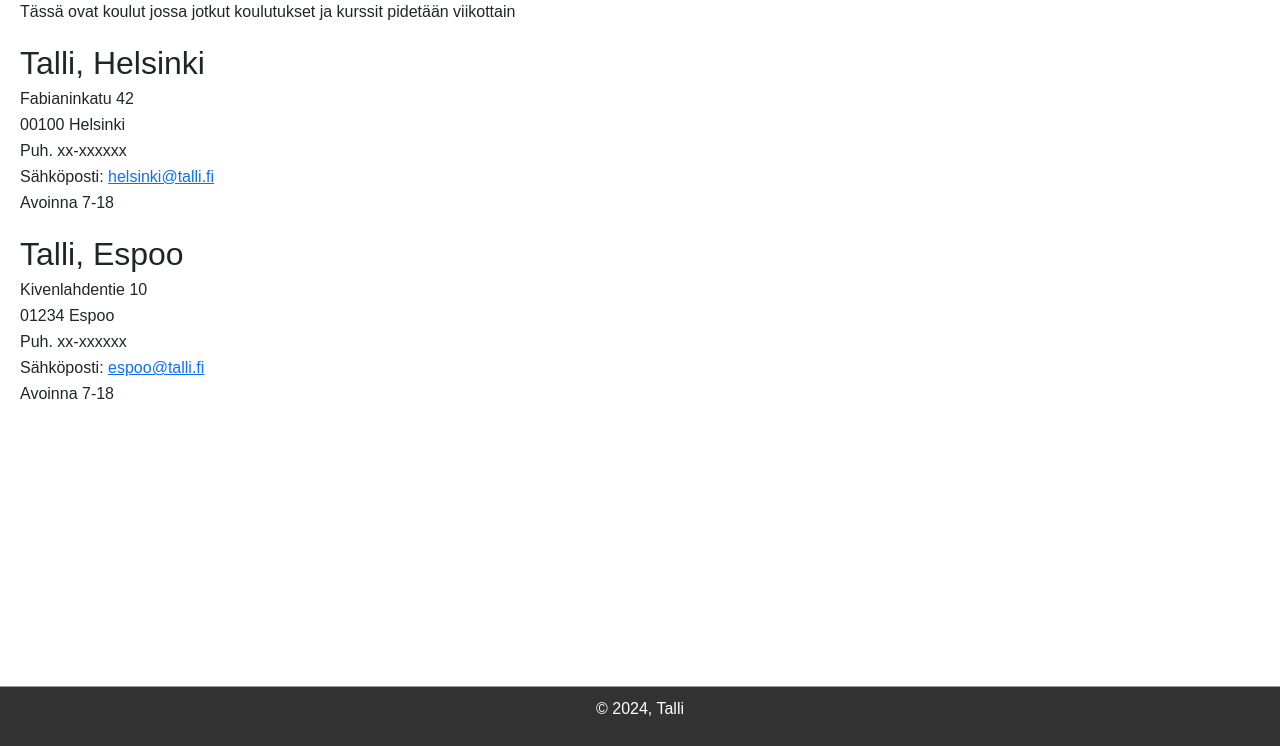
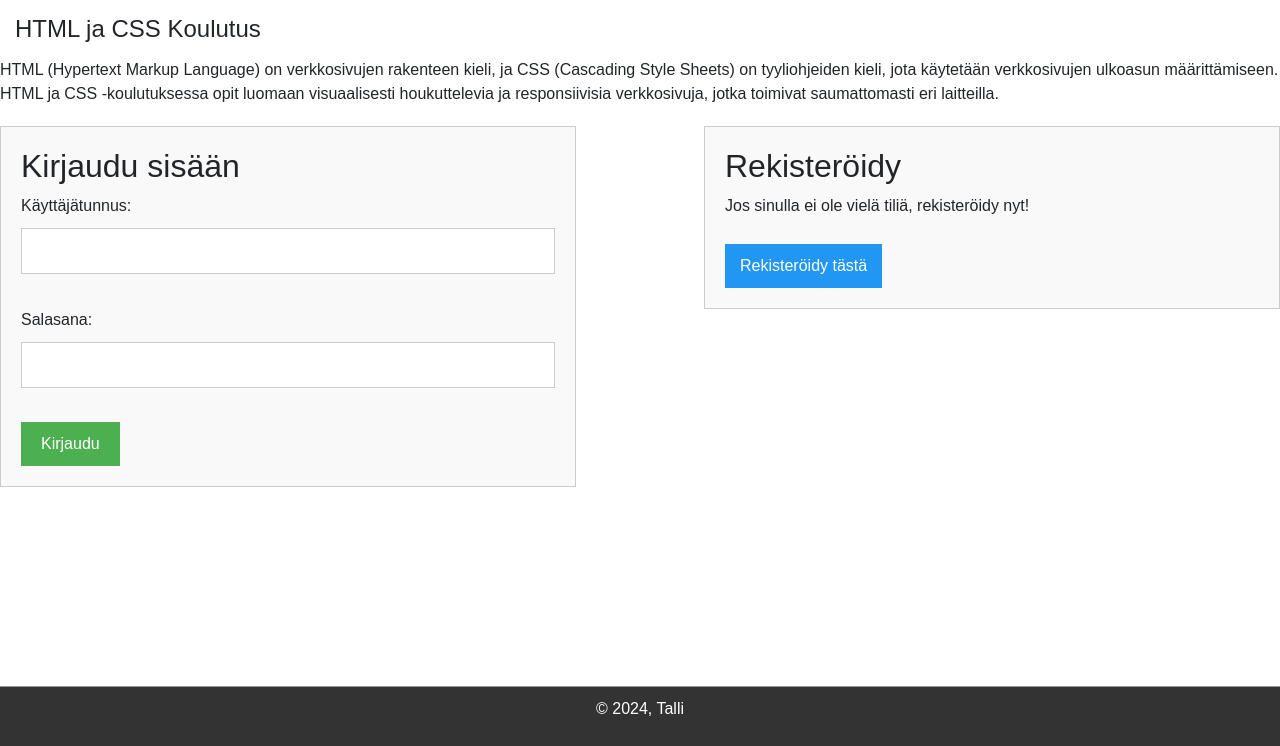
Before and after one commit to Chiya-hekmatyar/Talli_projekti, a PHP site: page /htmlcsskoulutus.php in a window 1280 px wide. Shown: the part 54-800 px from the top of the page. Run offline with PHP 8.4, Linux system fonts and the light colour scheme.

Commit message:
added all koulutukset

```diff
--- a/htmlcsskoulutus.php
+++ b/htmlcsskoulutus.php
@@ -1,32 +1,49 @@
 <!DOCTYPE html>
 <html>
 <?php
-$title = "HTML ja CSS Koulutus";
-$css = "koulut.css";
+$title = "HTML ja CSS koulutus";
+$css = "koulutuksiencss.css";
 include 'headers.php';
 ?>
 <body>
     <?php include 'navigointi.html'; ?>
+
     <div class="content">
-  <p class="store">Tässä ovat koulut jossa jotkut koulutukset ja kurssit pidetään viikottain</p>
-  <div class="store">
-    <h2>Talli, Helsinki</h2>
-    <p>Fabianinkatu 42</p>
-    <p>00100 Helsinki</p>
-    <p>Puh. xx-xxxxxx</p>
-    <p>Sähköposti: <a href="mailto:helsinki@talli.fi">helsinki@talli.fi</a></p>
-    <p>Avoinna 7-18</p>
+
+        <h1>HTML ja CSS Koulutus</h1>
+
+
+        <p>
+            HTML (Hypertext Markup Language) on verkkosivujen rakenteen kieli, ja CSS (Cascading Style Sheets)
+            on tyyliohjeiden kieli, jota käytetään verkkosivujen ulkoasun määrittämiseen. HTML ja CSS -koulutuksessa
+            opit luomaan visuaalisesti houkuttelevia ja responsiivisia verkkosivuja, jotka toimivat saumattomasti eri laitteilla.
+        </p>
+
+
+        <div class="form-container">
+
+            <div class="login-box">
+                <h2>Kirjaudu sisään</h2>
+                <form action="login.php" method="POST">
+                    <label for="username">Käyttäjätunnus:</label><br>
+                    <input type="text" id="username" name="username" required><br><br>
+
+                    <label for="password">Salasana:</label><br>
+                    <input type="password" id="password" name="password" required><br><br>
+
+                    <button type="submit">Kirjaudu</button>
+                </form>
             </div>
 
-<div class="store">
-    <h2>Talli, Espoo</h2>
-    <p>Kivenlahdentie 10</p>
-    <p>01234 Espoo</p>
-    <p>Puh. xx-xxxxxx</p>
-    <p>Sähköposti: <a href="mailto:espoo@talli.fi">espoo@talli.fi</a></p>
-    <p>Avoinna 7-18</p>
+
+            <div class="register-box">
+                <h2>Rekisteröidy</h2>
+                <p>Jos sinulla ei ole vielä tiliä, rekisteröidy nyt!</p>
+                <a href="rekisteroityminen.php" class="register-link">Rekisteröidy tästä</a>
             </div>
         </div>
+    </div>
+
     <?php include 'footer.html'; ?>
 </body>
 </html>
--- a/javascriptkoulutus.php
+++ b/javascriptkoulutus.php
@@ -12,11 +12,15 @@ include 'headers.php';
 
         <h1>Javascript Koulutus</h1>
 
+
         <p>
             JavaScript on yksi tärkeimmistä ohjelmointikielistä, jota käytetään laajasti web-kehityksessä.
             Se mahdollistaa dynaamiset ja interaktiiviset verkkosivut. Koulutuksessa opit perusasiat
             JavaScriptistä, sekä kuinka sitä käytetään web-sovellusten kehittämiseen.
         </p>
+
+
+        <div class="form-container">
 
             <div class="login-box">
                 <h2>Kirjaudu sisään</h2>
@@ -31,12 +35,14 @@ include 'headers.php';
                 </form>
             </div>
 
+
             <div class="register-box">
                 <h2>Rekisteröidy</h2>
                 <p>Jos sinulla ei ole vielä tiliä, rekisteröidy nyt!</p>
                 <a href="rekisteroityminen.php" class="register-link">Rekisteröidy tästä</a>
             </div>
         </div>
+    </div>
 
     <?php include 'footer.html'; ?>
 </body>
--- a/koulutuksiencss.css
+++ b/koulutuksiencss.css
@@ -90,15 +90,25 @@ body {
     margin: 2px 0;
 }
 
+
+.form-container {
+  display: flex;
+  justify-content: space-between;
+  align-items: flex-start;
+  margin: 20px 0;
+}
+
+
 .login-box, .register-box {
   border: 1px solid #ccc;
   padding: 20px;
-  margin: 20px 0;
-  width: 300px;
   background-color: #f9f9f9;
+  width: 45%;
+  box-sizing: border-box;
 }
 
-.login-box input {
+
+.login-box input, .register-box input {
   width: 100%;
   padding: 10px;
   margin: 10px 0;
@@ -130,3 +140,15 @@ button:hover {
 .register-link:hover {
   background-color: #0b7dda;
 }
+
+/* For smaller screens, stack the boxes vertically */
+@media (max-width: 768px) {
+  .form-container {
+      flex-direction: column;
+  }
+
+  .login-box, .register-box {
+      width: 100%;         /* Make them full width on smaller screens */
+      margin-bottom: 20px;
+  }
+}
```
Also changed, not shown: mysqlkoulutus.php (+40 -7 lines), phpkoulutus.php (+40 -15 lines). Lines whose indentation alone changed are shown as unchanged.
